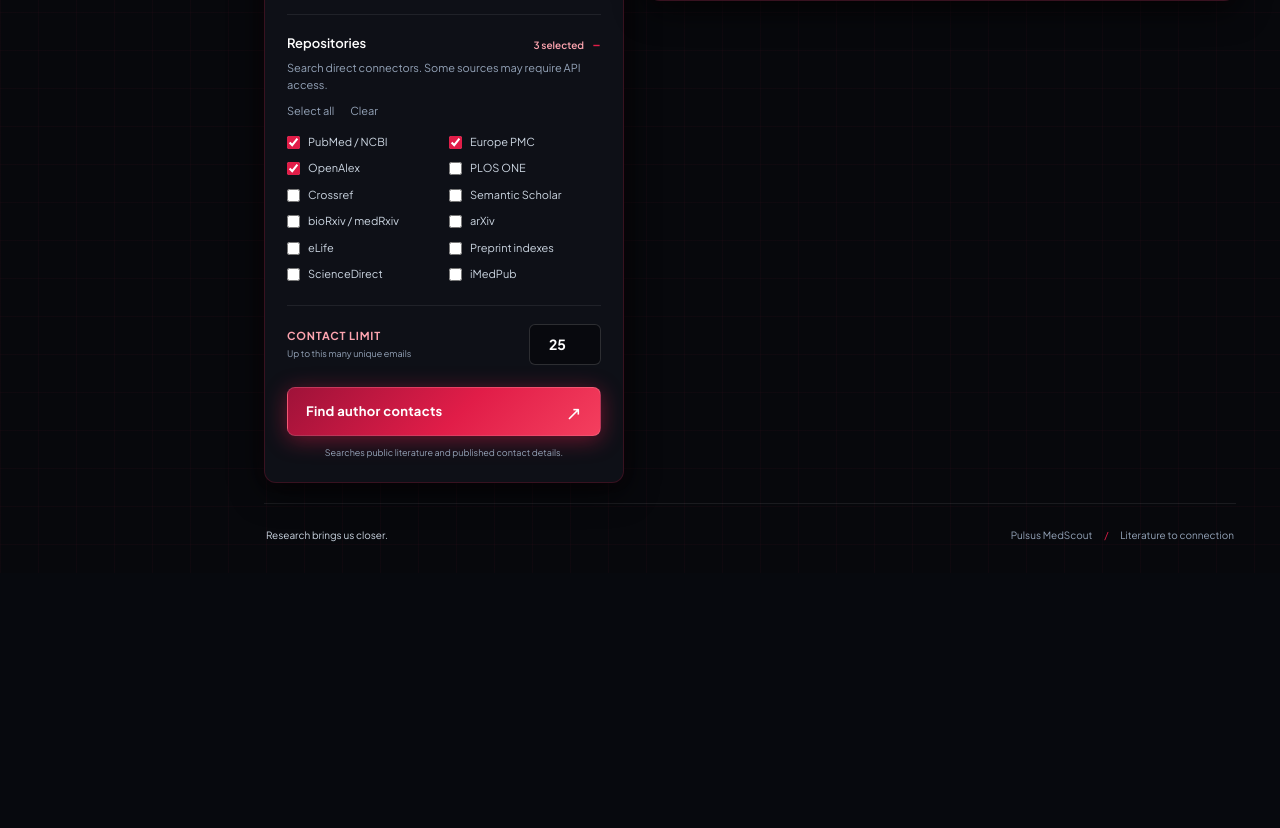
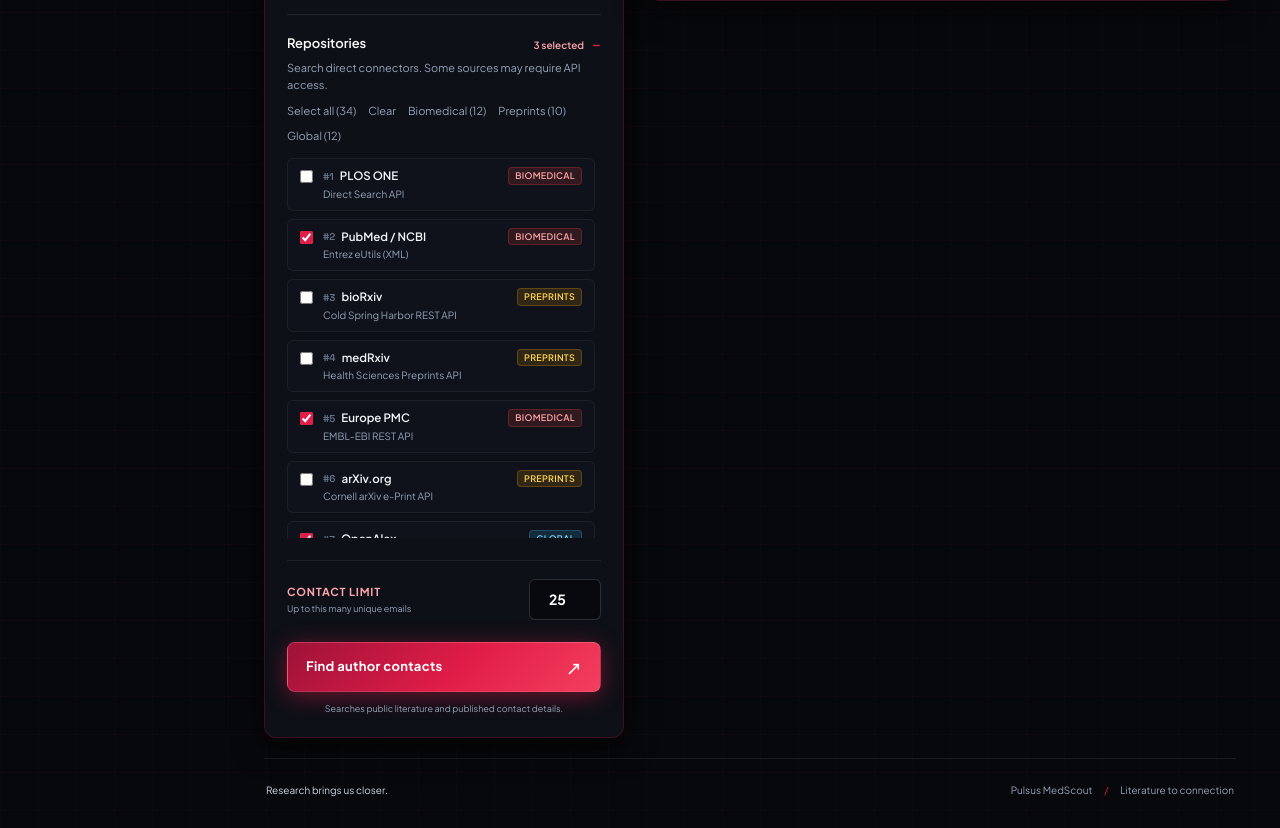
Before and after one commit to Nitro-Builds-Yash/Pulsus-MedScout, a Flask app: page / in a window 1280 px wide, after a click that opens the changed part. Shown: the part 1090-1918 px from the top of the page. Before the commit the page ends 1635 px from the top, so only its background shows below. Run offline with Flask 3, Linux system fonts and the light colour scheme; some libraries are stand-ins or nearby versions.

Commit message:
feat: integrate full 34 repositories with categories and modes, strictly block gmail.com

```diff
--- a/WS2.0/app.py
+++ b/WS2.0/app.py
@@ -544,36 +544,36 @@ SOURCE_FETCHERS = {
     "medrxiv":         ("medRxiv",                  fetch_biorxiv_papers),
     "europepmc":       ("Europe PMC",                fetch_europepmc_papers),
     "arxiv":           ("arXiv.org",                 fetch_arxiv_papers),
-    "openalex":        ("OpenAlex Global",           fetch_openalex_papers),
+    "openalex":        ("OpenAlex",                  fetch_openalex_papers),
     "semanticscholar": ("Semantic Scholar",         fetch_semanticscholar_papers),
-    "crossref":        ("Crossref Multi-Server",     fetch_crossref_papers),
+    "crossref":        ("Crossref",                  fetch_crossref_papers),
     "elife":           ("eLife",                     fetch_elife_papers),
     "preprints":       ("Preprints.org",             fetch_all_preprints_papers),
     "sciencedirect":   ("ScienceDirect",             fetch_sciencedirect_papers),
-    "imedpub":         ("iMedPub",                  fetch_imedpub_papers),
+    "imedpub":         ("iMedPub Group",             fetch_imedpub_papers),
     # Preprint Servers
     "osf":             ("OSF Preprints",             fetch_all_preprints_papers),
     "chemrxiv":        ("ChemRxiv",                  fetch_all_preprints_papers),
-    "zenodo":          ("Zenodo Open Repository",    fetch_all_preprints_papers),
-    "ssrn":            ("SSRN Preprints",            fetch_all_preprints_papers),
+    "zenodo":          ("Zenodo",                    fetch_all_preprints_papers),
+    "ssrn":            ("SSRN",                      fetch_all_preprints_papers),
     "eartharxiv":      ("EarthArXiv",                fetch_all_preprints_papers),
-    "essoar":          ("ESSOAr Preprints",          fetch_all_preprints_papers),
+    "essoar":          ("ESSOAr",                    fetch_all_preprints_papers),
     # Biomedical & Clinical Journals
-    "peerj":           ("PeerJ Journals",            fetch_openalex_papers),
+    "peerj":           ("PeerJ",                     fetch_openalex_papers),
     "f1000":           ("F1000Research",             fetch_europepmc_papers),
-    "frontiers":       ("Frontiers in Medicine",     fetch_europepmc_papers),
-    "mdpi":            ("MDPI Open Journals",        fetch_europepmc_papers),
+    "frontiers":       ("Frontiers",                 fetch_europepmc_papers),
+    "mdpi":            ("MDPI",                      fetch_europepmc_papers),
     "hindawi":         ("Hindawi",                   fetch_europepmc_papers),
     "biomedcentral":   ("BioMed Central (BMC)",      fetch_europepmc_papers),
     "pmc":             ("PubMed Central (PMC)",      fetch_pubmed_papers),
     # Global Scholarly Indexes & Publishers
-    "doaj":            ("DOAJ Open Directory",       fetch_openalex_papers),
-    "base":            ("BASE Academic Search",      fetch_openalex_papers),
-    "core":            ("CORE OA Aggregator",        fetch_openalex_papers),
-    "researchgate":    ("ResearchGate Index",        fetch_semanticscholar_papers),
+    "doaj":            ("DOAJ",                      fetch_openalex_papers),
+    "base":            ("BASE Search",               fetch_openalex_papers),
+    "core":            ("CORE OA",                   fetch_openalex_papers),
+    "researchgate":    ("ResearchGate",              fetch_semanticscholar_papers),
     "springer":        ("Springer Open",             fetch_crossref_papers),
-    "tandf":           ("Taylor & Francis OA",       fetch_crossref_papers),
-    "scielo":          ("SciELO International",      fetch_openalex_papers),
+    "tandf":           ("Taylor & Francis",          fetch_crossref_papers),
+    "scielo":          ("SciELO",                    fetch_openalex_papers),
     "hal":             ("HAL Open Archive",          fetch_openalex_papers),
 }
 
--- a/WS2.0/static/workspace.css
+++ b/WS2.0/static/workspace.css
@@ -779,13 +779,113 @@ details[open] .detail-value:after {
 }
 
 .source-list {
-  grid-template-columns: 1fr 1fr;
-  gap: 10px;
+  grid-template-columns: 1fr;
+  gap: 8px;
+  max-height: 380px;
+  overflow-y: auto;
+  padding-right: 6px;
+}
+
+.source-list::-webkit-scrollbar {
+  width: 5px;
+}
+.source-list::-webkit-scrollbar-track {
+  background: rgba(255, 255, 255, 0.03);
+  border-radius: 4px;
+}
+.source-list::-webkit-scrollbar-thumb {
+  background: rgba(239, 68, 68, 0.3);
+  border-radius: 4px;
+}
+.source-list::-webkit-scrollbar-thumb:hover {
+  background: var(--accent);
+}
+
+.source-card {
+  display: flex !important;
+  align-items: flex-start !important;
+  gap: 10px !important;
+  padding: 8px 12px;
+  background: rgba(18, 20, 29, 0.6);
+  border: 1px solid rgba(255, 255, 255, 0.06);
+  border-radius: 6px;
+  transition: all 0.15s ease;
+}
+
+.source-card:hover {
+  background: rgba(30, 34, 48, 0.8);
+  border-color: rgba(239, 68, 68, 0.3);
+}
+
+.source-card input[type="checkbox"] {
+  margin-top: 3px !important;
+}
+
+.source-card-body {
+  display: flex;
+  flex-direction: column;
+  gap: 2px;
+  flex: 1;
+}
+
+.source-card-top {
+  display: flex;
+  align-items: center;
+  gap: 6px;
+  flex-wrap: wrap;
+}
+
+.source-num {
+  font-family: 'Space Grotesk', monospace;
+  font-size: 10px;
+  color: #64748B;
+  font-weight: 600;
+}
+
+.source-name {
+  font-weight: 600;
+  color: #F1F5F9;
+  font-size: 11.5px;
+}
+
+.source-tag {
+  font-size: 9px;
+  font-weight: 600;
+  padding: 1px 6px;
+  border-radius: 4px;
+  text-transform: uppercase;
+  letter-spacing: 0.03em;
+  margin-left: auto;
+}
+
+.source-tag.cat-biomedical {
+  background: rgba(239, 68, 68, 0.15);
+  color: #FCA5A5;
+  border: 1px solid rgba(239, 68, 68, 0.25);
+}
+
+.source-tag.cat-preprints {
+  background: rgba(245, 158, 11, 0.15);
+  color: #FCD34D;
+  border: 1px solid rgba(245, 158, 11, 0.25);
+}
+
+.source-tag.cat-global {
+  background: rgba(56, 189, 248, 0.15);
+  color: #7DD3FC;
+  border: 1px solid rgba(56, 189, 248, 0.25);
+}
+
+.source-mode {
+  font-size: 10px;
+  color: #94A3B8;
 }
 
 .source-actions {
   display: flex;
-  gap: 16px;
+  flex-wrap: wrap;
+  gap: 8px 12px;
+  margin-top: 6px;
 }
 
 .run-section {
--- a/WS2.0/static/workspace.js
+++ b/WS2.0/static/workspace.js
@@ -2,16 +2,79 @@
 const $ = id => document.getElementById(id);
 const form = $('extractForm');
 const sources = [
-  ['pubmed', 'PubMed / NCBI', true], ['europepmc', 'Europe PMC', true], ['openalex', 'OpenAlex', true],
-  ['plos', 'PLOS ONE'], ['crossref', 'Crossref'], ['semanticscholar', 'Semantic Scholar'],
-  ['biorxiv', 'bioRxiv / medRxiv'], ['arxiv', 'arXiv'], ['elife', 'eLife'],
-  ['preprints', 'Preprint indexes'], ['sciencedirect', 'ScienceDirect'], ['imedpub', 'iMedPub']
+  { num: 1,  id: 'plos',            name: 'PLOS ONE',             category: 'Biomedical', mode: 'Direct Search API', checked: false },
+  { num: 2,  id: 'pubmed',          name: 'PubMed / NCBI',         category: 'Biomedical', mode: 'Entrez eUtils (XML)', checked: true },
+  { num: 3,  id: 'biorxiv',         name: 'bioRxiv',              category: 'Preprints',  mode: 'Cold Spring Harbor REST API', checked: false },
+  { num: 4,  id: 'medrxiv',         name: 'medRxiv',              category: 'Preprints',  mode: 'Health Sciences Preprints API', checked: false },
+  { num: 5,  id: 'europepmc',       name: 'Europe PMC',           category: 'Biomedical', mode: 'EMBL-EBI REST API', checked: true },
+  { num: 6,  id: 'arxiv',           name: 'arXiv.org',            category: 'Preprints',  mode: 'Cornell arXiv e-Print API', checked: false },
+  { num: 7,  id: 'openalex',        name: 'OpenAlex',             category: 'Global',     mode: 'Open Scholarly Graph (250M+ papers)', checked: true },
+  { num: 8,  id: 'semanticscholar', name: 'Semantic Scholar',      category: 'Global',     mode: 'AI Knowledge Graph API', checked: false },
+  { num: 9,  id: 'crossref',        name: 'Crossref',             category: 'Global',     mode: 'Official DOI Metadata Engine', checked: false },
+  { num: 10, id: 'elife',           name: 'eLife',                category: 'Biomedical', mode: 'Open-Access Life Sciences API', checked: false },
+  { num: 11, id: 'preprints',       name: 'Preprints.org',        category: 'Preprints',  mode: 'Multidisciplinary Preprints Engine', checked: false },
+  { num: 12, id: 'sciencedirect',   name: 'ScienceDirect',        category: 'Global',     mode: 'Elsevier Open-Access Feed', checked: false },
+  { num: 13, id: 'imedpub',         name: 'iMedPub Group',        category: 'Biomedical', mode: 'Clinical & Medical Journals Engine', checked: false },
+  { num: 14, id: 'osf',             name: 'OSF Preprints',        category: 'Preprints',  mode: 'Center for Open Science API', checked: false },
+  { num: 15, id: 'chemrxiv',        name: 'ChemRxiv',             category: 'Preprints',  mode: 'Chemical Sciences Preprints', checked: false },
+  { num: 16, id: 'peerj',           name: 'PeerJ',                category: 'Biomedical', mode: 'Peer-Reviewed Biological Sciences', checked: false },
+  { num: 17, id: 'f1000',           name: 'F1000Research',        category: 'Biomedical', mode: 'Post-Publication Peer Review', checked: false },
+  { num: 18, id: 'doaj',            name: 'DOAJ',                 category: 'Global',     mode: 'Directory of Open Access Journals', checked: false },
+  { num: 19, id: 'base',            name: 'BASE Search',          category: 'Global',     mode: 'Bielefeld Academic Search Engine', checked: false },
+  { num: 20, id: 'core',            name: 'CORE OA',              category: 'Global',     mode: 'Global Research Aggregator', checked: false },
+  { num: 21, id: 'zenodo',          name: 'Zenodo',               category: 'Preprints',  mode: 'CERN Universal Repository', checked: false },
+  { num: 22, id: 'researchgate',    name: 'ResearchGate',         category: 'Global',     mode: 'Academic Publication Index', checked: false },
+  { num: 23, id: 'frontiers',       name: 'Frontiers',            category: 'Biomedical', mode: 'Frontiers in Medicine & Science', checked: false },
+  { num: 24, id: 'mdpi',            name: 'MDPI',                 category: 'Biomedical', mode: 'Open Access Publisher Index', checked: false },
+  { num: 25, id: 'hindawi',         name: 'Hindawi',              category: 'Biomedical', mode: 'Peer-Reviewed OA Journals', checked: false },
+  { num: 26, id: 'biomedcentral',   name: 'BioMed Central (BMC)', category: 'Biomedical', mode: 'Springer Nature BMC Engine', checked: false },
+  { num: 27, id: 'pmc',             name: 'PMC (PubMed Central)', category: 'Biomedical', mode: 'Full-Text Biomedical Archive', checked: false },
+  { num: 28, id: 'springer',        name: 'Springer Open',        category: 'Global',     mode: 'Springer Nature Open Engine', checked: false },
+  { num: 29, id: 'tandf',           name: 'Taylor & Francis',     category: 'Global',     mode: 'T&F Open Access Index', checked: false },
+  { num: 30, id: 'ssrn',            name: 'SSRN',                 category: 'Preprints',  mode: 'Social Science & Health Preprints', checked: false },
+  { num: 31, id: 'eartharxiv',      name: 'EarthArXiv',           category: 'Preprints',  mode: 'Earth & Planetary Sciences', checked: false },
+  { num: 32, id: 'essoar',          name: 'ESSOAr',               category: 'Preprints',  mode: 'Space & Earth Science Archive', checked: false },
+  { num: 33, id: 'scielo',          name: 'SciELO',               category: 'Global',     mode: 'Latin America & Global Network', checked: false },
+  { num: 34, id: 'hal',             name: 'HAL Open Archive',     category: 'Global',     mode: 'French National Open Archive', checked: false }
 ];
 let records = [], running = false, toastTimer;
-for (const [value, name, selected] of sources) {
-  const label = document.createElement('label'), input = document.createElement('input');
-  input.type = 'checkbox'; input.name = 'source_sites[]'; input.value = value; input.checked = !!selected;
-  label.append(input, document.createTextNode(name)); $('sourceList').append(label);
+for (const src of sources) {
+  const label = document.createElement('label');
+  label.className = 'source-card';
+  label.dataset.category = src.category;
+  const input = document.createElement('input');
+  input.type = 'checkbox';
+  input.name = 'source_sites[]';
+  input.value = src.id;
+  input.checked = !!src.checked;
+
+  const body = document.createElement('div');
+  body.className = 'source-card-body';
+
+  const row = document.createElement('div');
+  row.className = 'source-card-top';
+
+  const num = document.createElement('span');
+  num.className = 'source-num';
+  num.textContent = `#${src.num}`;
+
+  const title = document.createElement('span');
+  title.className = 'source-name';
+  title.textContent = src.name;
+
+  const cat = document.createElement('span');
+  cat.className = `source-tag cat-${src.category.toLowerCase()}`;
+  cat.textContent = src.category;
+
+  row.append(num, title, cat);
+
+  const mode = document.createElement('span');
+  mode.className = 'source-mode';
+  mode.textContent = src.mode;
+
+  body.append(row, mode);
+  label.append(input, body);
+  $('sourceList').append(label);
 }
 const checkedValues = name => Array.from(form.querySelectorAll(`input[name="${name}[]"]:checked`), el => el.value);
 function updateSelection() {
@@ -33,6 +96,16 @@ $('clearCountries').addEventListener('click', () => {
 for (const [id, checked] of [['selectSources', true], ['clearSources', false]]) {
   $(id).addEventListener('click', () => {
     for (const el of form.querySelectorAll('[name="source_sites[]"]')) el.checked = checked;
+    updateSelection();
+  });
+}
+for (const btn of document.querySelectorAll('.source-filter-btn')) {
+  btn.addEventListener('click', () => {
+    const cat = btn.dataset.cat;
+    for (const card of document.querySelectorAll('.source-card')) {
+      const input = card.querySelector('input');
+      if (input) input.checked = (card.dataset.category === cat);
+    }
     updateSelection();
   });
 }
--- a/WS2.0/templates/index.html
+++ b/WS2.0/templates/index.html
@@ -31,7 +31,7 @@
             </div><div class="selection-summary" id="countrySummary">Worldwide · no country restriction</div><p class="evidence-note">Country is checked against the author’s affiliation. Unknown locations are excluded from country-specific searches.</p></div>
             <div class="filter-section"><div class="section-heading"><h3>Publication window</h3><button class="text-button" type="button" id="clearYears">Clear</button></div><div class="year-range"><label><span>From</span><input name="year_from" id="yearFrom" type="number" min="1800" max="2100" placeholder="Any year"></label><span class="range-dash">—</span><label><span>To</span><input name="year_to" id="yearTo" type="number" min="1800" max="2100" placeholder="Any year"></label></div><div class="year-presets"><button type="button" data-years="2">Last 2 years</button><button type="button" data-years="5">Last 5 years</button></div></div>
             <details class="filter-section"><summary><h3>Document type</h3><span class="detail-value" id="typeCount">All types</span></summary><div class="type-list">{% for type in ['Research Article', 'Case Reports', 'Brief Reports', 'Systematic Reports'] %}<label><input type="checkbox" name="article_types[]" value="{{ type }}">{{ type }}</label>{% endfor %}</div><p class="field-hint">Available classifications vary by repository.</p></details>
-            <details class="filter-section" id="sourceDetails"><summary><h3>Repositories</h3><span class="detail-value" id="sourceCount">3 selected</span></summary><p class="field-hint">Search direct connectors. Some sources may require API access.</p><div class="source-actions"><button class="text-button" id="selectSources" type="button">Select all</button><button class="text-button" id="clearSources" type="button">Clear</button></div><div id="sourceList" class="source-list"></div></details>
+            <details class="filter-section" id="sourceDetails"><summary><h3>Repositories</h3><span class="detail-value" id="sourceCount">3 selected</span></summary><p class="field-hint">Search direct connectors. Some sources may require API access.</p><div class="source-actions"><button class="text-button" id="selectSources" type="button">Select all (34)</button><button class="text-button" id="clearSources" type="button">Clear</button><button class="text-button source-filter-btn" type="button" data-cat="Biomedical">Biomedical (12)</button><button class="text-button source-filter-btn" type="button" data-cat="Preprints">Preprints (10)</button><button class="text-button source-filter-btn" type="button" data-cat="Global">Global (12)</button></div><div id="sourceList" class="source-list"></div></details>
             <div class="run-section"><label for="maxPapers"><span class="field-label">Contact limit</span><small>Up to this many unique emails</small></label><input id="maxPapers" name="max_papers" type="number" value="25" min="1" max="1000" required></div>
             <button class="primary-button" id="submitBtn" type="submit"><span>Find author contacts</span><span aria-hidden="true">↗</span></button><p class="submit-note">Searches public literature and published contact details.</p>
           </form>
```
